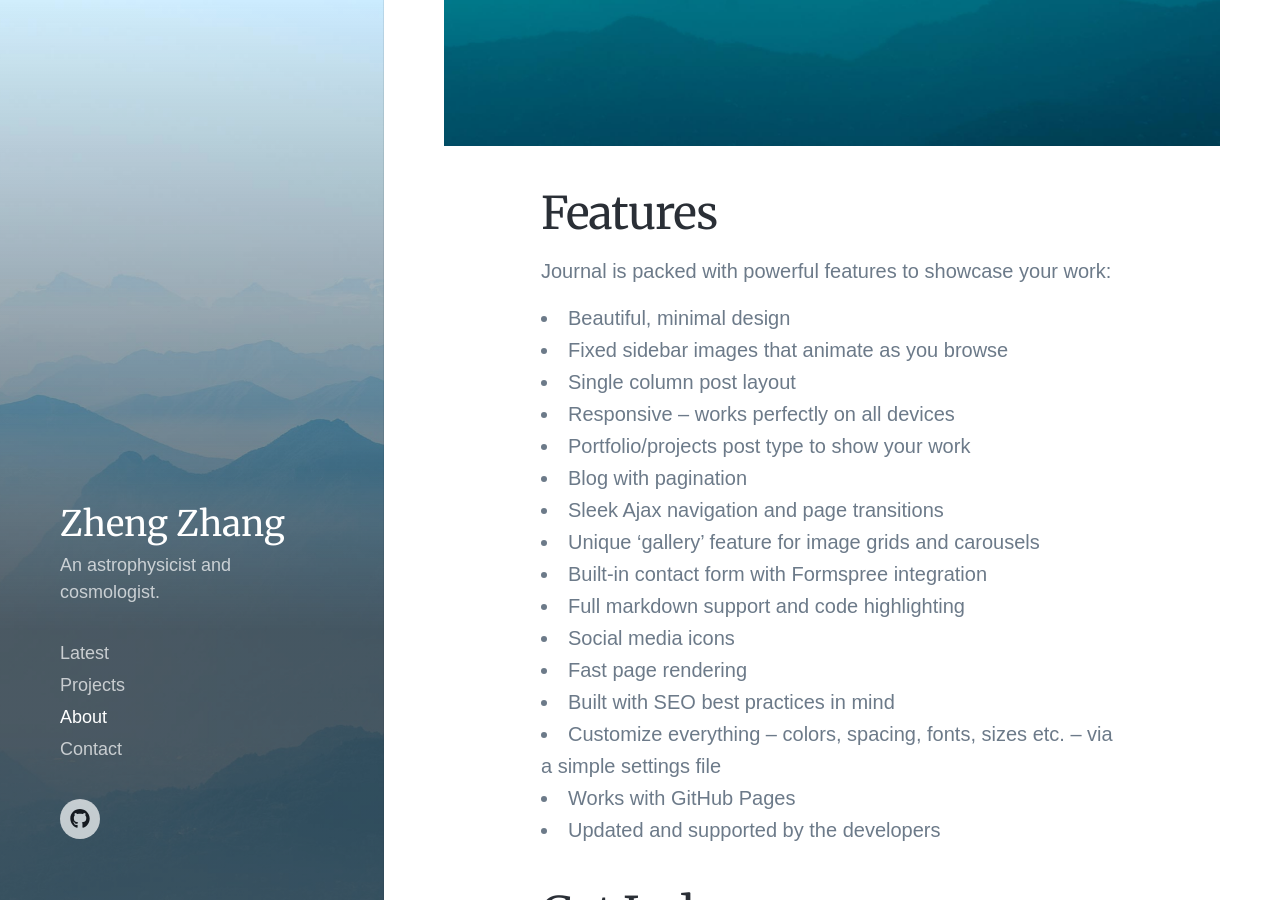
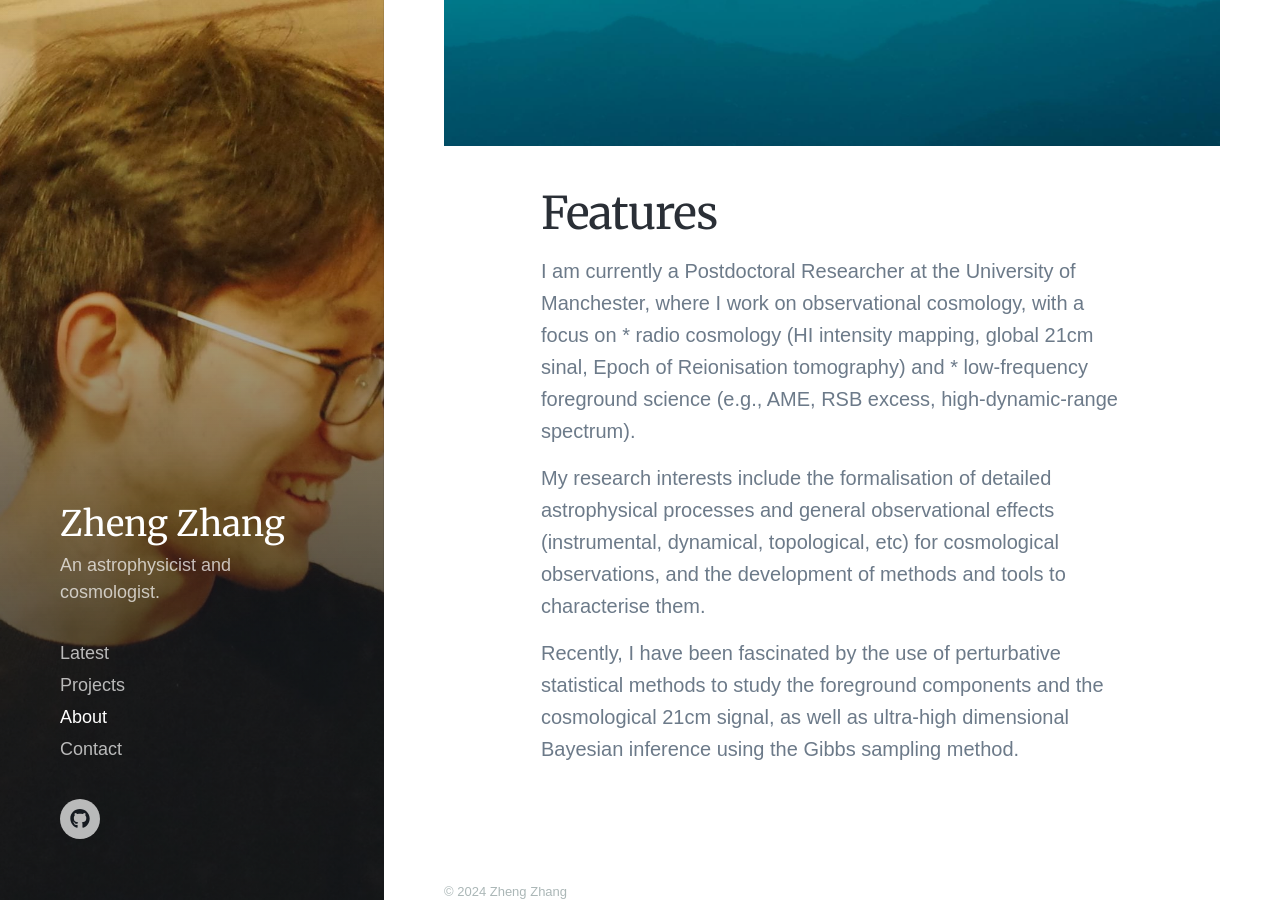
Before and after one commit to zzhang0123/zzhang0123.github.io, a Jekyll site: the page built from _pages/about.md, in a window 1280 px wide and 900 px high, scrolled down 507 px. Built offline with Jekyll 4.4.1, drawn with Linux system fonts in a browser that asks for light colours; nearby versions of some CDN libraries; some web fonts are replaced; some of the changed text lies outside the part shown.

Commit message:
initial commit

```diff
--- a/Gemfile
+++ b/Gemfile
@@ -5,10 +5,4 @@ gem 'jekyll', '3.8.5'
 group :jekyll_plugins do
   gem 'jekyll-paginate'
   gem 'jekyll-sitemap'
-  gem 'rexml'
-  gem 'logger'
-  gem 'csv'
-  gem 'bigdecimal'
-  gem 'base64'
-  gem 'ostruct'
 end
--- a/_pages/about.md
+++ b/_pages/about.md
@@ -2,34 +2,29 @@
 title: About Me
 subtitle: A stunning personal blog Jekyll theme with an image-focused design.
 description: A stunning personal blog Jekyll theme with an image-focused design.
-featured_image: /images/demo/demo-portrait.jpg
+featured_image: /images/me/zzhang1.jpg
 ---
 
 ![](/images/demo/demo-landscape.jpg)
 
 ## Features
+<p>
+I am currently a Postdoctoral Researcher at the University of Manchester, where I work on observational cosmology, with a focus on
+* radio cosmology (HI intensity mapping, global 21cm sinal, Epoch of Reionisation tomography) and
+* low-frequency foreground science (e.g., AME, RSB excess, high-dynamic-range spectrum).
+</p>
+<p>
+My research interests include the formalisation of detailed astrophysical processes and general observational effects (instrumental, dynamical, topological, etc) for cosmological observations, and the development of methods and tools to characterise them.
+</p>
+<p>
+Recently, I have been fascinated by the use of perturbative statistical methods to study the foreground components and the cosmological 21cm signal, as well as ultra-high dimensional Bayesian inference using the Gibbs sampling method.
+</p>
 
-Journal is packed with powerful features to showcase your work:
 
-* Beautiful, minimal design
-* Fixed sidebar images that animate as you browse
-* Single column post layout
-* Responsive – works perfectly on all devices
-* Portfolio/projects post type to show your work
-* Blog with pagination
-* Sleek Ajax navigation and page transitions
-* Unique 'gallery' feature for image grids and carousels
-* Built-in contact form with Formspree integration
-* Full markdown support and code highlighting
-* Social media icons
-* Fast page rendering
-* Built with SEO best practices in mind
-* Customize everything – colors, spacing, fonts, sizes etc. – via a simple settings file
-* Works with GitHub Pages
-* Updated and supported by the developers
-
+<!--
 ## Get Index
 
 Journal is created and supported by [Jekyll Themes](https://jekyllthemes.io), and is available for $49.
 
 <a href="https://jekyllthemes.io/theme/journal-personal-jekyll-theme" class="button button--large">Get This Theme</a>
+-->
--- a/index.html
+++ b/index.html
@@ -1,8 +1,8 @@
 ---
 layout: default
-title: A stunning personal blog Jekyll theme
-description: Journal is a stunning personal blog Jekyll theme with an image-focused design.
-featured_image: /images/demo/demo-landscape.jpg
+title: Zheng Zhang - astrophysicist and cosmologist
+description: This is Zheng's personal website. I'm an astrophysicist and cosmologist.
+This space also serves as my blog, where I share notes, ideas, and reflections on various topics.
 ---
 
 <section class="blog single">
```
